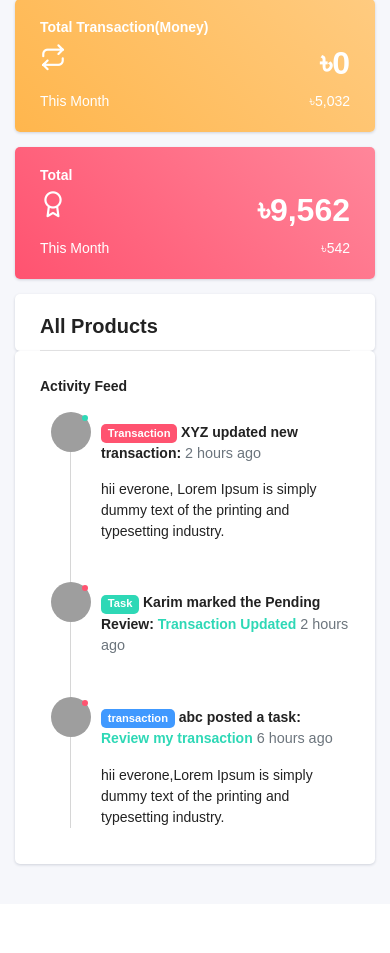
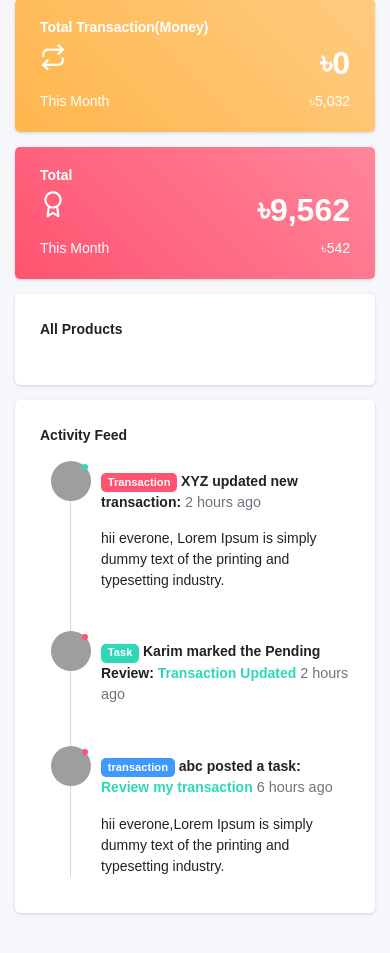
Before and after one commit to YeasirArafatRatul/market_monitoring_system, a Django app: page / in a window 390 px wide. Shown: the part 538-1491 px from the top of the page. Before the commit the page ends 1405 px from the top, so only its background shows below. Run offline with Django 3.2, Linux system fonts and the light colour scheme; the visitor is signed in with stand-in values (Sample User, id 1); data comes from the database, SQL or seed files in the repository; data that the repository does not hold is empty; some libraries are stand-ins or nearby versions; some web fonts are replaced; grey boxes are pictures that could not be loaded.

Commit message:
product card

```diff
--- a/static/css/style.css
+++ b/static/css/style.css
@@ -29,8 +29,3 @@
   font-size: 0.9rem;
   text-align: left;
 }
-
-#products_list .product-card {
-  object-fit: cover;
-  height: 250px;
-}
--- a/templates/includes/dashboard/product_list.html
+++ b/templates/includes/dashboard/product_list.html
@@ -1,27 +1,72 @@
 <div class="col-12 clearfix">
-    <div class="page-header mb-0 pb-0">
-        <div class="page-block">
-            <div class="row align-items-center">
-                <div class="col-md-12">
-                    <div class="page-header-title">
-                        <h5 class="mb-0">All Products</h5>
-                    </div>
-                </div>
+  <div class="card">
+    <div class="card-header">
+      <h5>All Products</h5>
+      <div class="card-header-right">
+        <div class="btn-group card-option">
+          <button
+            type="button"
+            class="btn dropdown-toggle"
+            data-toggle="dropdown"
+            aria-haspopup="true"
+            aria-expanded="false"
+          >
+            <i class="feather icon-more-horizontal"></i>
+          </button>
+          <ul
+            class="list-unstyled card-option dropdown-menu dropdown-menu-right"
+          >
+            <li class="dropdown-item full-card">
+              <a href="#!"
+                ><span><i class="feather icon-maximize"></i> maximize</span
+                ><span style="display: none"
+                  ><i class="feather icon-minimize"></i> Restore</span
+                ></a
+              >
+            </li>
+            <li class="dropdown-item minimize-card">
+              <a href="#!"
+                ><span><i class="feather icon-minus"></i> collapse</span
+                ><span style="display: none"
+                  ><i class="feather icon-plus"></i> expand</span
+                ></a
+              >
+            </li>
+            <li class="dropdown-item reload-card">
+              <a href="#!"><i class="feather icon-refresh-cw"></i> reload</a>
+            </li>
+            <li class="dropdown-item close-card">
+              <a href="#!"><i class="feather icon-trash"></i> remove</a>
+            </li>
+          </ul>
+        </div>
+      </div>
+    </div>
+    <div class="card-body row">
+      {% for pro in products %}
+      <div class="col-3">
+        <div class="card">
+          <div class="card-body text-center">
+            <img
+              src="{{pro.product.icon.url}}"
+              class="wid-130 img-fluid card-img-top"
+              alt="huey freemen"
+            />
+            <h4 class="m-t-20">
+              <span class="text-c-blue">{{pro.product.name}}</span>
+            </h4>
+            <div>
+              <a href="#" class="btn btn-primary btn-sm mr-1 btn-round"
+                >See Sales</a
+              >
+              <a href="#" class="btn btn-primary btn-sm btn-round"
+                >See Imports</a
+              >
             </div>
+          </div>
         </div>
+      </div>
+      {% endfor %}
     </div>
+  </div>
 </div>
-{% for pro in products %}
-<div class="col-3">
-    <div class="card">
-        <img class="img-fluid img-thumbnail card-img-top product-card" src="{{pro.product.icon.url}}" alt="Product Photo" />
-        <div class="card-body text-center">
-            <h5 class="card-title">{{pro.product.name}}</h5>
-
-            <a href="#" class="btn btn-primary">See Sales</a>
-            <a href="#" class="btn btn-secondary">See Imports</a>
-        </div>
-    </div>
-</div>
-
-{% endfor %}
```
Also changed, not shown: lenden/migrations/0001_initial.py (deleted), lenden/migrations/0002_auto_20201227_1256.py (deleted), lenden/migrations/0003_auto_20201227_1257.py (deleted), lenden/migrations/0004_auto_20201227_1257.py (deleted), lenden/migrations/__init__.py (deleted).
